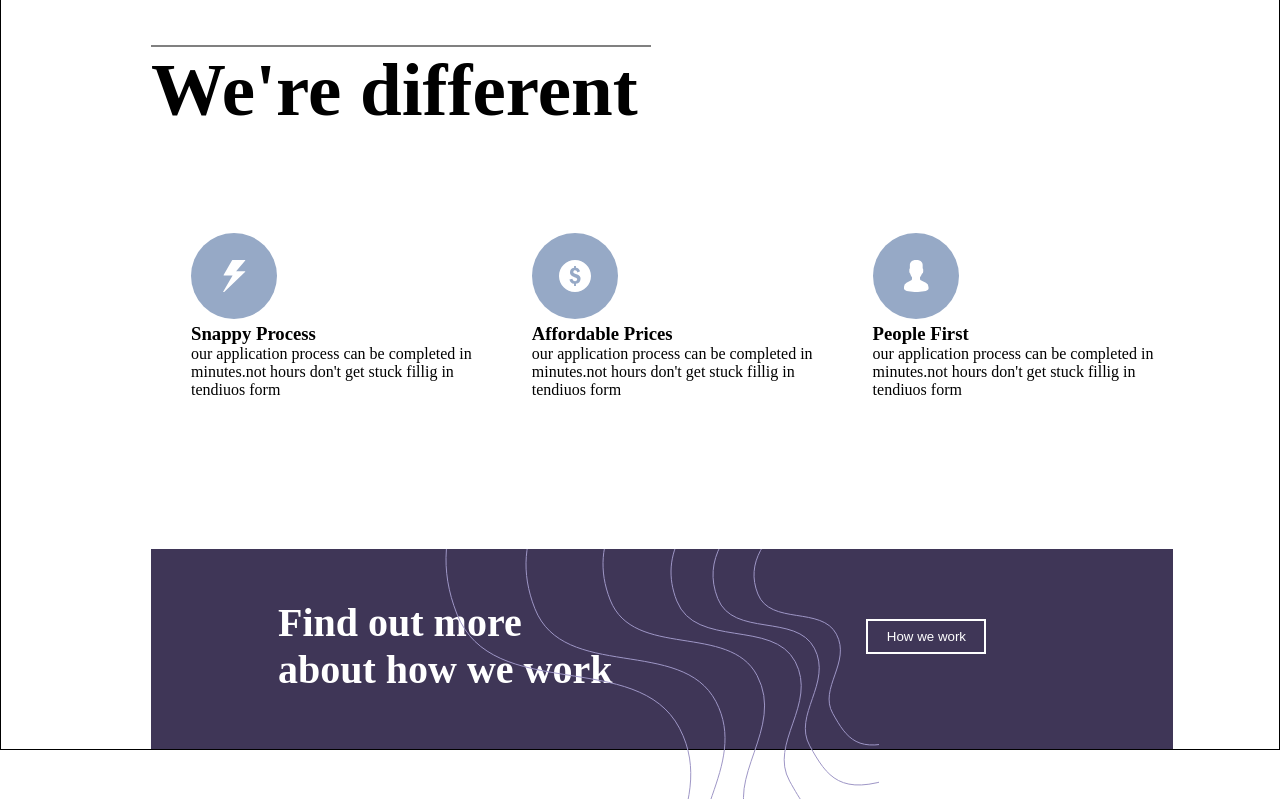
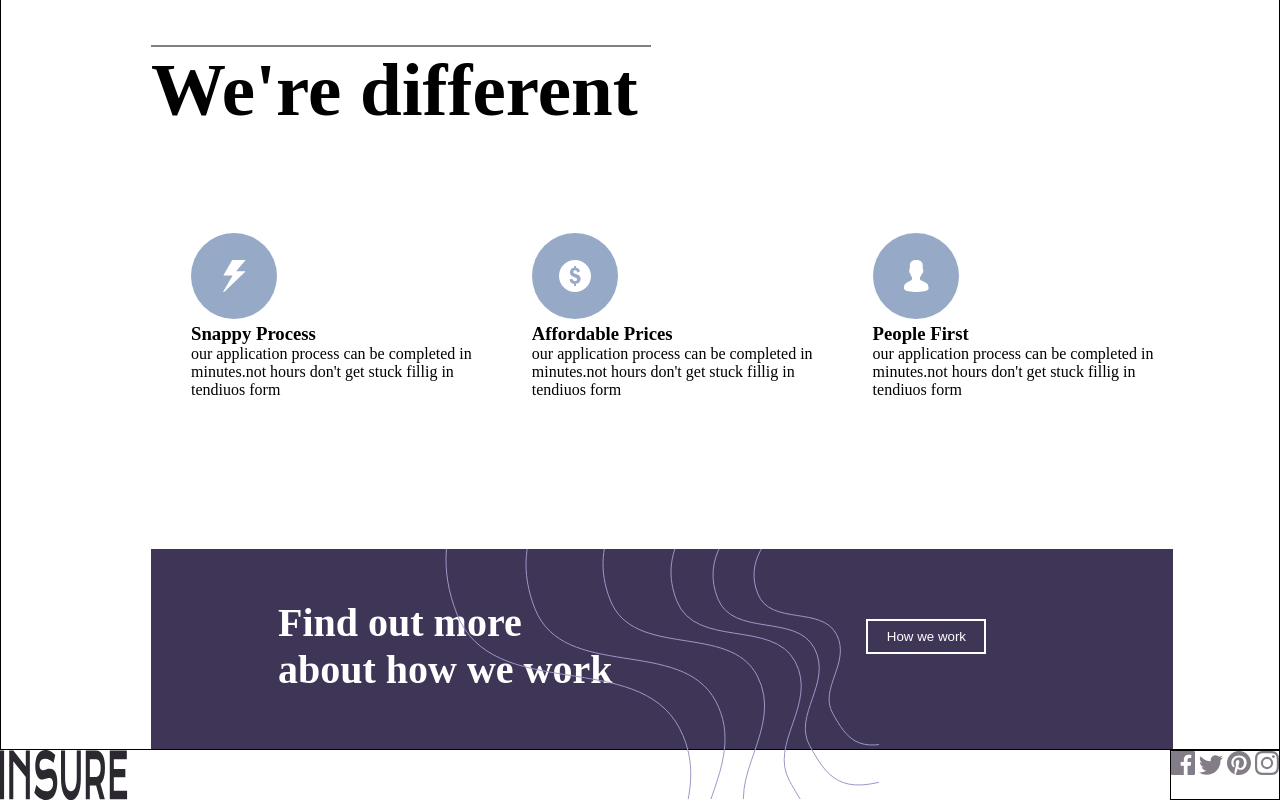
Before and after one commit to mesam-abidi/InsureMockupToCode, a plain HTML site: page index.html in a window 1280 px wide. Shown: the part 573-1373 px from the top of the page. Drawn offline with Linux system fonts and the light colour scheme.

Commit message:
updated footer

```diff
--- a/index.html
+++ b/index.html
@@ -34,7 +34,8 @@
 
     <div id="SliderSec1">
 
-        <h1> Humanizing <br> Your Insurance</h1>
+        <h1> Humanizing </h1>
+        <h1> Your Insurance</h1>
         <p>Get Your Life Insurance easier and faster.we Blend Our Expertise <br> and
             technology to help you find the plan thats right for you.Ensure you  <br>and your loved ones
             are proctected.
@@ -125,6 +126,32 @@
 
 <!--Content Section Ends-->
 
+<!--Footer Section Starts-->
+
+<footer>
+    <div class="footerdiv1">
+
+        <img src="images/logo.svg" class="ft-logo-img" alt="img not available">
+
+              <div class="footer-div-icons">
+                    <img src="images/icon-facebook.svg" alt="fb">
+                    <img src="images/icon-twitter.svg"   alt="tw">
+                    <img src="images/icon-pinterest.svg"  alt="pint">
+                    <img src="images/icon-instagram.svg"  alt="ins">
+
+              </div>
+
+    </div>
+    <div class="footerdiv2"></div>
+    <div class="footerdiv3">
+
+
+
+    </div>
+</footer>
+
+<!--Footer Section Ends-->
+
 
 
 </body>
--- a/style.css
+++ b/style.css
@@ -204,4 +204,29 @@ span{
 /* .ContentInnerDiv2image{
  height: 250px;
  width: 250px;
-} */
+} */s
+
+/*Footr Css Starts*/
+footer{
+    display: flex;
+    flex-direction: column;
+    border: 1px solid black;
+}
+
+.ft-logo-img{
+    height: 50px;
+    width: 10%;
+}
+
+
+.footerdiv1{
+    display: flex;
+    flex-direction: row;
+    justify-content: space-between;
+    /* width: 30%; */
+}
+
+
+.footer-div-icons{
+    border: 1px solid black;
+}
```
